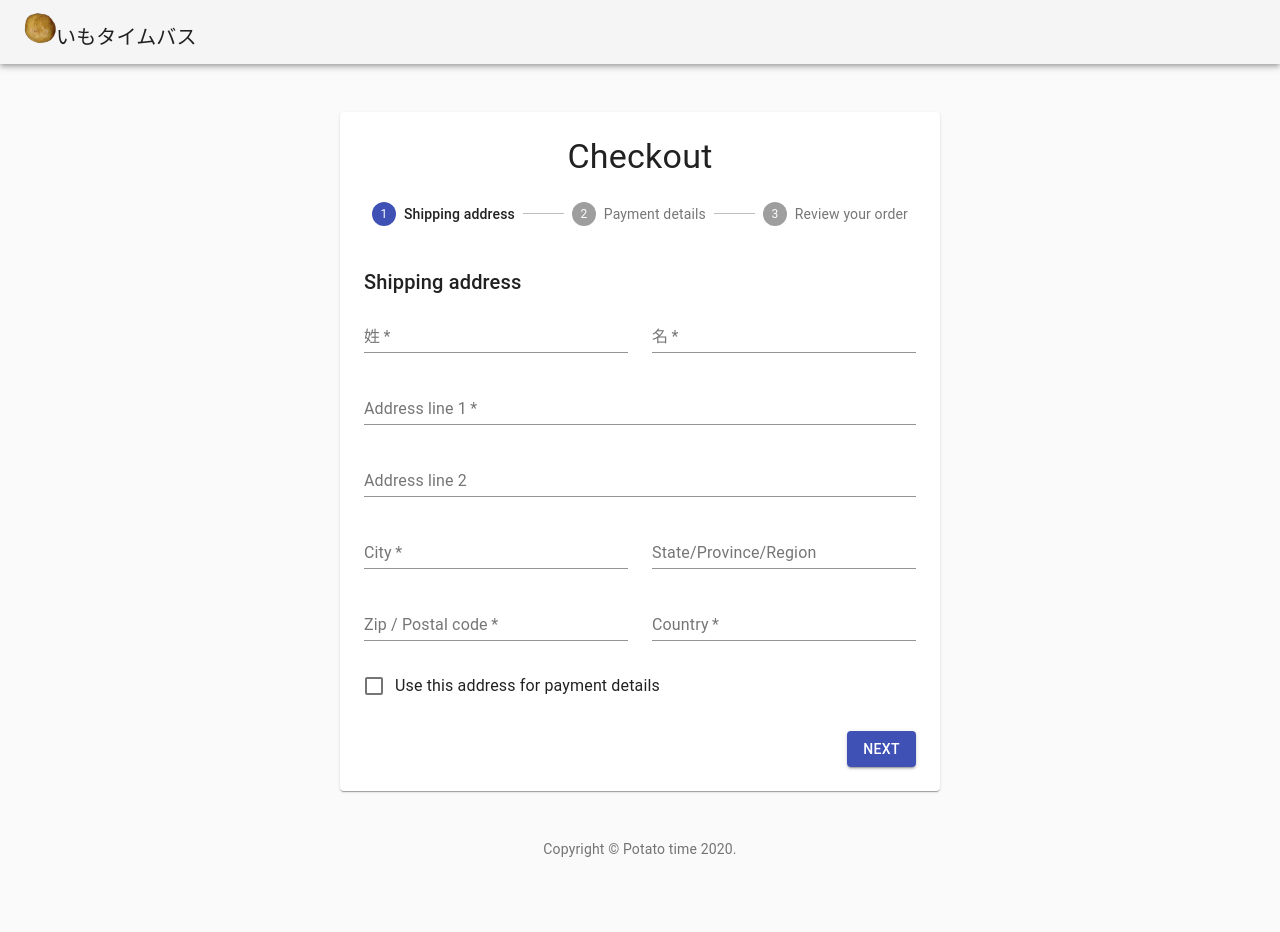
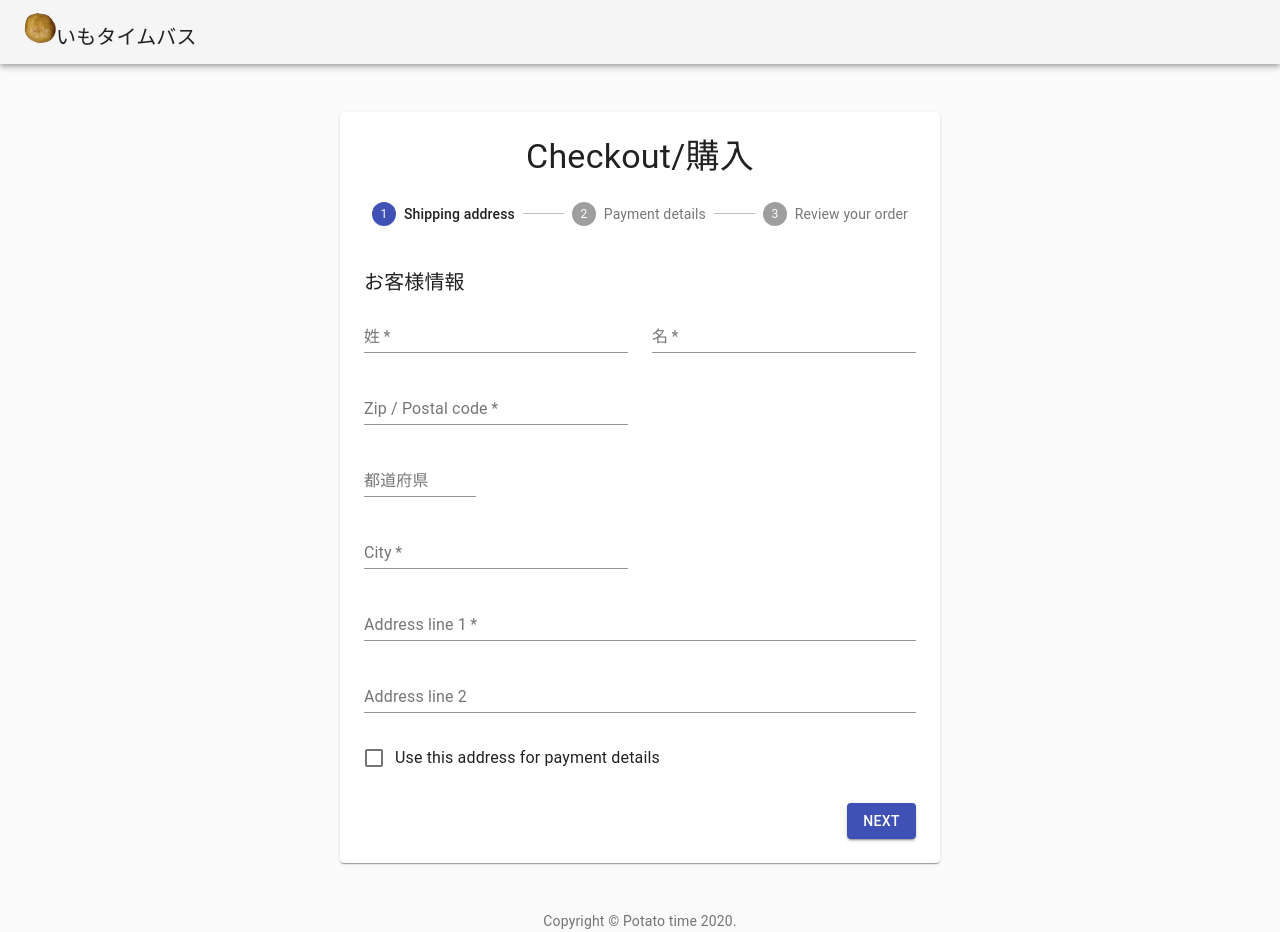
Before and after one commit to whitepotato/bus-project-proto, a React (Create React App) app in the folder bus-project-proto/: page / in a window 1280 px wide. Before the commit the page ends 860 px from the top, so only its background shows below. Built offline with nearby package versions, Linux system fonts and the light colour scheme.

Commit message:
fixed form positions

```diff
--- a/bus-project-proto/src/view/checkout/AddressForm.js
+++ b/bus-project-proto/src/view/checkout/AddressForm.js
@@ -9,7 +9,7 @@ export default function AddressForm() {
   return (
     <React.Fragment>
       <Typography variant="h6" gutterBottom>
-        Shipping address
+        お客様情報
       </Typography>
       <Grid container spacing={3}>
         <Grid item xs={12} sm={6}>
@@ -32,6 +32,29 @@ export default function AddressForm() {
             autoComplete="gname"
           />
         </Grid>
+        <Grid item xs={12} sm={6}>
+          <TextField
+            required
+            id="zip"
+            name="zip"
+            label="Zip / Postal code"
+            fullWidth
+            autoComplete="billing postal-code"
+          />
+        </Grid><br/>
+        <Grid item xs={12}>
+          <TextField id="state" name="state" label="都道府県" style={{width: '8em'}} />
+        </Grid>
+        <Grid item xs={12} sm={6}>
+          <TextField
+            required
+            id="city"
+            name="city"
+            label="City"
+            fullWidth
+            autoComplete="billing address-level2"
+          />
+        </Grid>
         <Grid item xs={12}>
           <TextField
             required
@@ -51,39 +74,9 @@ export default function AddressForm() {
             autoComplete="billing address-line2"
           />
         </Grid>
-        <Grid item xs={12} sm={6}>
-          <TextField
-            required
-            id="city"
-            name="city"
-            label="City"
-            fullWidth
-            autoComplete="billing address-level2"
-          />
-        </Grid>
-        <Grid item xs={12} sm={6}>
-          <TextField id="state" name="state" label="State/Province/Region" fullWidth />
-        </Grid>
-        <Grid item xs={12} sm={6}>
-          <TextField
-            required
-            id="zip"
-            name="zip"
-            label="Zip / Postal code"
-            fullWidth
-            autoComplete="billing postal-code"
-          />
-        </Grid>
-        <Grid item xs={12} sm={6}>
-          <TextField
-            required
-            id="country"
-            name="country"
-            label="Country"
-            fullWidth
-            autoComplete="billing country"
-          />
-        </Grid>
+
+
+
         <Grid item xs={12}>
           <FormControlLabel
             control={<Checkbox color="secondary" name="saveAddress" value="yes" />}
--- a/bus-project-proto/src/view/checkout/Checkout.js
+++ b/bus-project-proto/src/view/checkout/Checkout.js
@@ -128,7 +128,7 @@ export default function Checkout() {
       <main className={classes.layout}>
         <Paper className={classes.paper}>
           <Typography component="h1" variant="h4" align="center">
-            Checkout
+            Checkout/購入
           </Typography>
           <Stepper activeStep={activeStep} className={classes.stepper}>
             {steps.map(label => (
```
